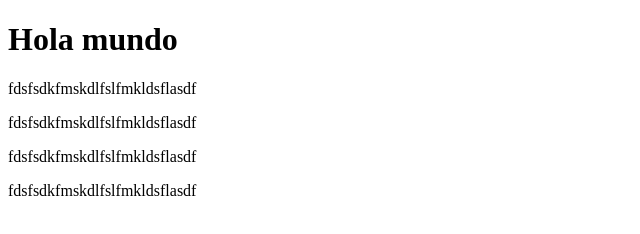
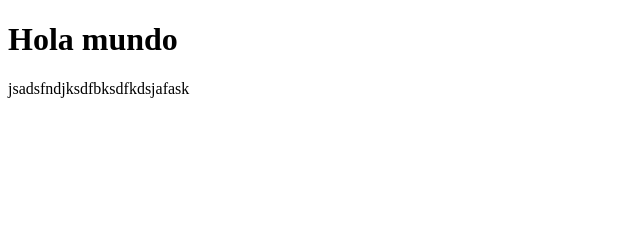
Before and after one commit to JeanPaulMatos/git-crehana, a plain HTML site: page index.html in a window 1280 px wide. Shown: the whole page, without its empty margins (0-640 px from the left). Drawn offline with Linux system fonts and the light colour scheme.

Commit message:
Agregamos diferentes archivos y carpetas al proyecto

```diff
--- a/index.html
+++ b/index.html
@@ -8,10 +8,7 @@
 
     <body>
         <h1>Hola mundo</h1>
-        <p>fdsfsdkfmskdlfslfmkldsflasdf</p>
-        <p>fdsfsdkfmskdlfslfmkldsflasdf</p>
-        <p>fdsfsdkfmskdlfslfmkldsflasdf</p>
-        <p>fdsfsdkfmskdlfslfmkldsflasdf</p>
+        <p>jsadsfndjksdfbksdfkdsjafask</p>
 
 
     </body>
```
Also changed, not shown: css/estilos.css (added), css/main.css (added).
